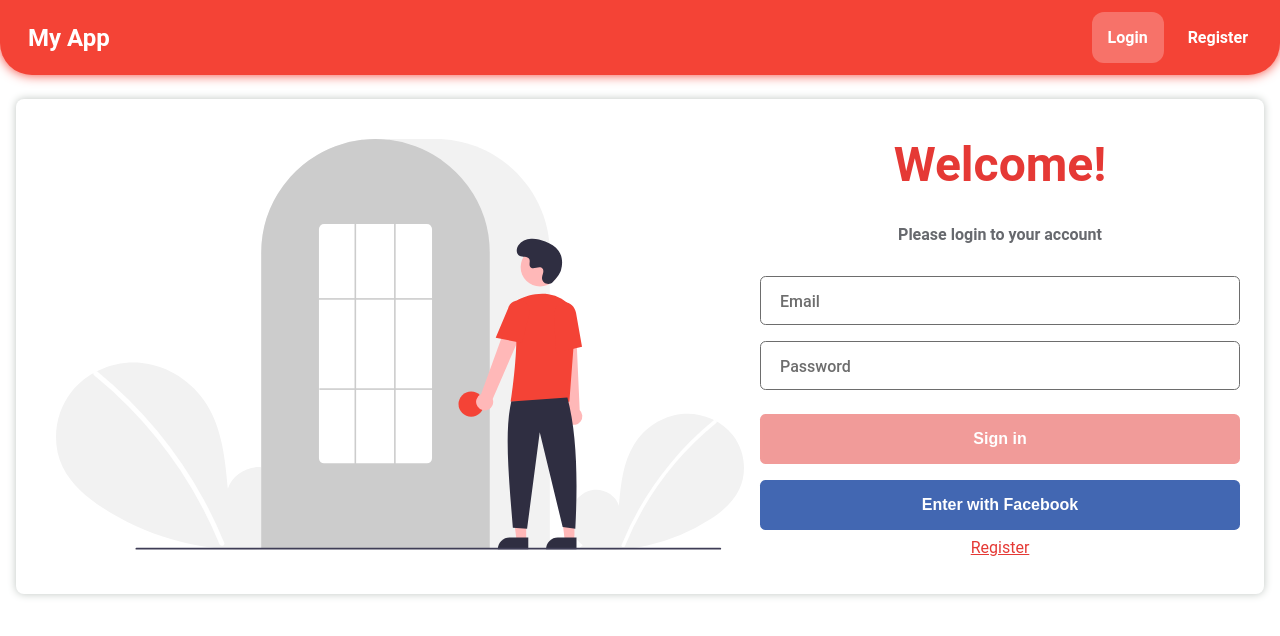
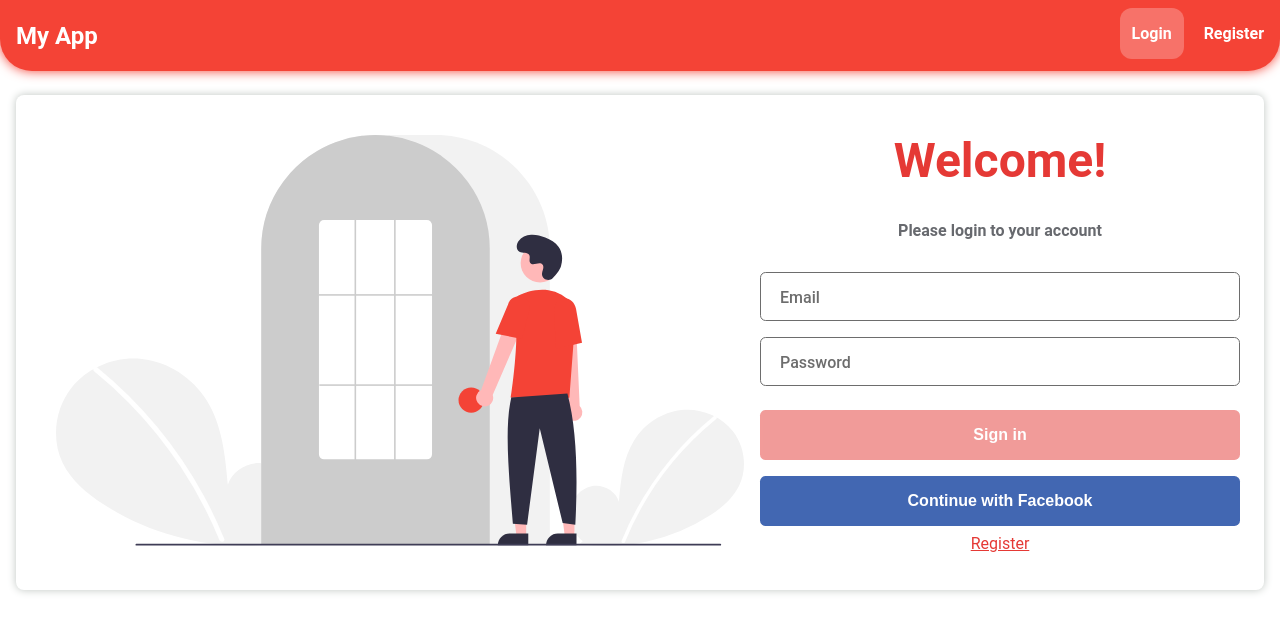
Before and after one commit to kikindb/react-login, a React (Create React App) app: page /login in a window 1280 px wide. Shown: the top 636 px of the page. Built offline with nearby package versions, Linux system fonts and the light colour scheme.

Commit message:
improvements in nav buttons

```diff
--- a/src/App.scss
+++ b/src/App.scss
@@ -44,9 +44,10 @@ button[type="submit"] {
   transition: opacity 200ms ease-in-out;
 }
 
-button[type="submit"]:hover,
-button[type="submit"]:focus {
-  opacity: 0.75;
+button:hover,
+button:focus {
+  opacity: 0.85;
+  box-shadow: 0 0 8px $secondary-color;
 }
 
 button:disabled, button:disabled:hover {
--- a/src/components/layout/FacebookLogin/FacebookLogin.js
+++ b/src/components/layout/FacebookLogin/FacebookLogin.js
@@ -62,7 +62,7 @@ const FacebookLogin = (props) => {
   };
   return (
     <div className="FacebookLogin">
-      <button className="facebook-btn" onClick={facebookLogin}>Enter with Facebook</button>
+      <button className="facebook-btn" onClick={facebookLogin}>Continue with Facebook</button>
     </div>
   )
 }
--- a/src/components/layout/FacebookLogin/FacebookLogin.scss
+++ b/src/components/layout/FacebookLogin/FacebookLogin.scss
@@ -12,7 +12,8 @@
     font-weight: bold;
     transition: opacity 100ms ease-in-out;
   }
-  .facebook-btn:hover {
-    opacity: 0.75;
+  .facebook-btn:hover,
+  .facebook-btn:focus {
+    box-shadow: 0 0 8px #4267B2;
   }
 }
--- a/src/components/layout/Header/Header.scss
+++ b/src/components/layout/Header/Header.scss
@@ -2,7 +2,7 @@
 .Header {
   color: white;
   background-color: $primary-color;
-  padding: 0.75rem;
+  padding: 0.5rem 0;
   border-radius: 0px 0px 2rem 2rem;
   box-shadow: 0 0 12px $primary-color;
   max-width: 1440px;
--- a/src/components/layout/Header/NavBar/NavBar.js
+++ b/src/components/layout/Header/NavBar/NavBar.js
@@ -18,14 +18,14 @@ const NavBar = (props) => {
     <nav className="NavBar">
       {(!userData.user) ?
         <>
-          <NavLink className="nav-link" to={ROUTES.LOGIN}>Login</NavLink>
-          <NavLink className="nav-link" to={ROUTES.SIGN_UP}>Register</NavLink>
+          <NavLink className="nav-link" to={ROUTES.LOGIN}><span>Login</span></NavLink>
+          <NavLink className="nav-link" to={ROUTES.SIGN_UP}><span>Register</span></NavLink>
         </> :
         <>
-          <NavLink className="nav-link" exact to="/">Home</NavLink>
+          <NavLink className="nav-link" exact to="/"><span>Home</span></NavLink>
           <NavLink className="nav-link" exact to={ROUTES.LOGIN} onClick={logout}>
             <img src={userData.user.picture} />
-            Logout {userData.user.name}
+            <span>{userData.user.name}</span>
           </NavLink>
         </>
       }
--- a/src/components/layout/Header/NavBar/NavBar.scss
+++ b/src/components/layout/Header/NavBar/NavBar.scss
@@ -13,9 +13,26 @@
     color: white;
     text-decoration: none;
     font-weight: bold;
-    padding: 1rem;
+    padding: 0.5rem 0.75rem;
     border-radius: 0.75rem;
     margin: 0 0.25rem;
+    overflow: hidden;
+    white-space: nowrap;
+    text-overflow: ellipsis;
+    max-width: 180px;
+    img {
+      width: 100%;
+      max-width: 35px;
+      border-radius: 100%;
+      margin-right: 8px;
+    }
+    span {
+      line-height: 35px;
+      display: inline-block;
+    }
+    img, span {
+      vertical-align: middle;
+    }
   }
 
   .nav-link:hover,
```
